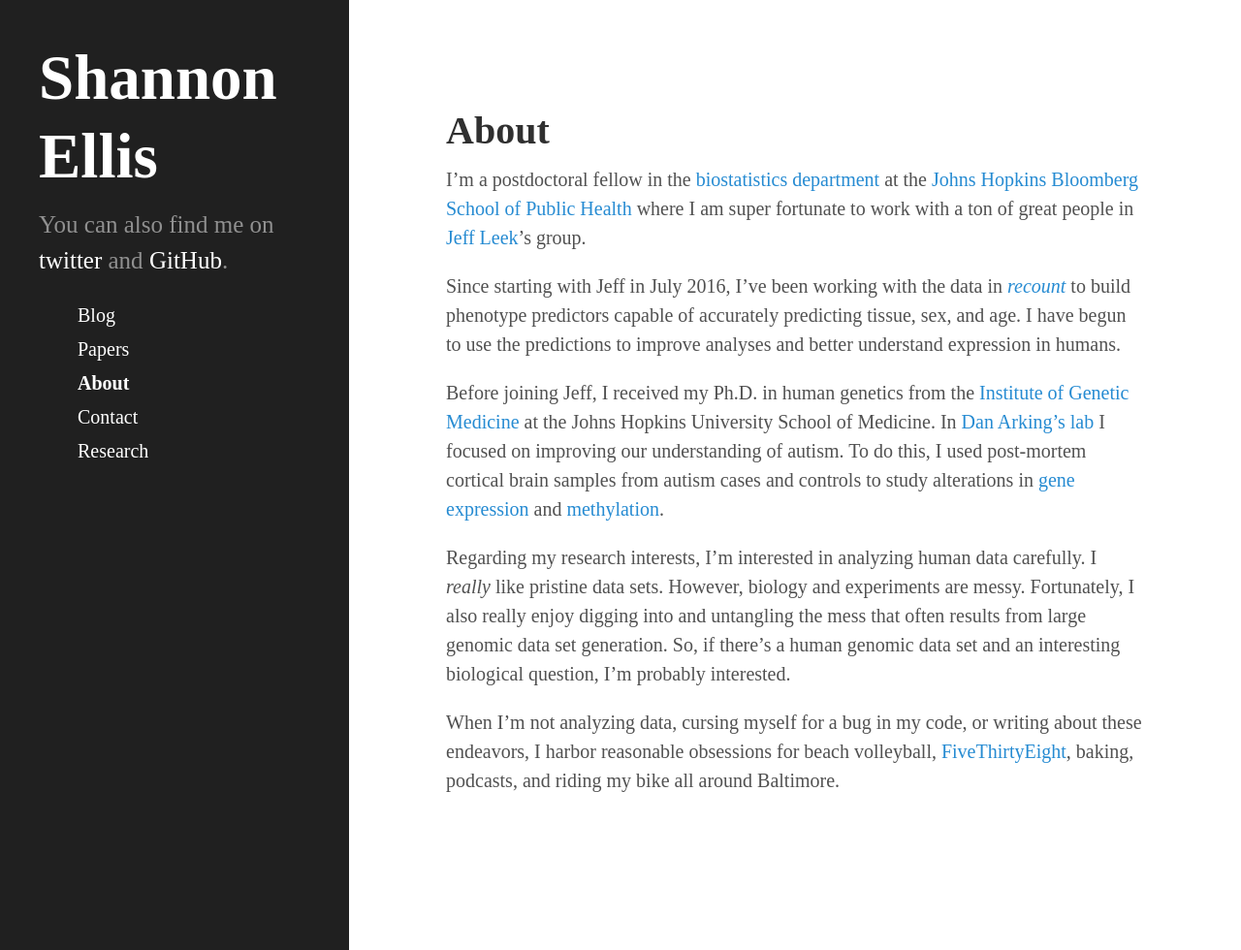
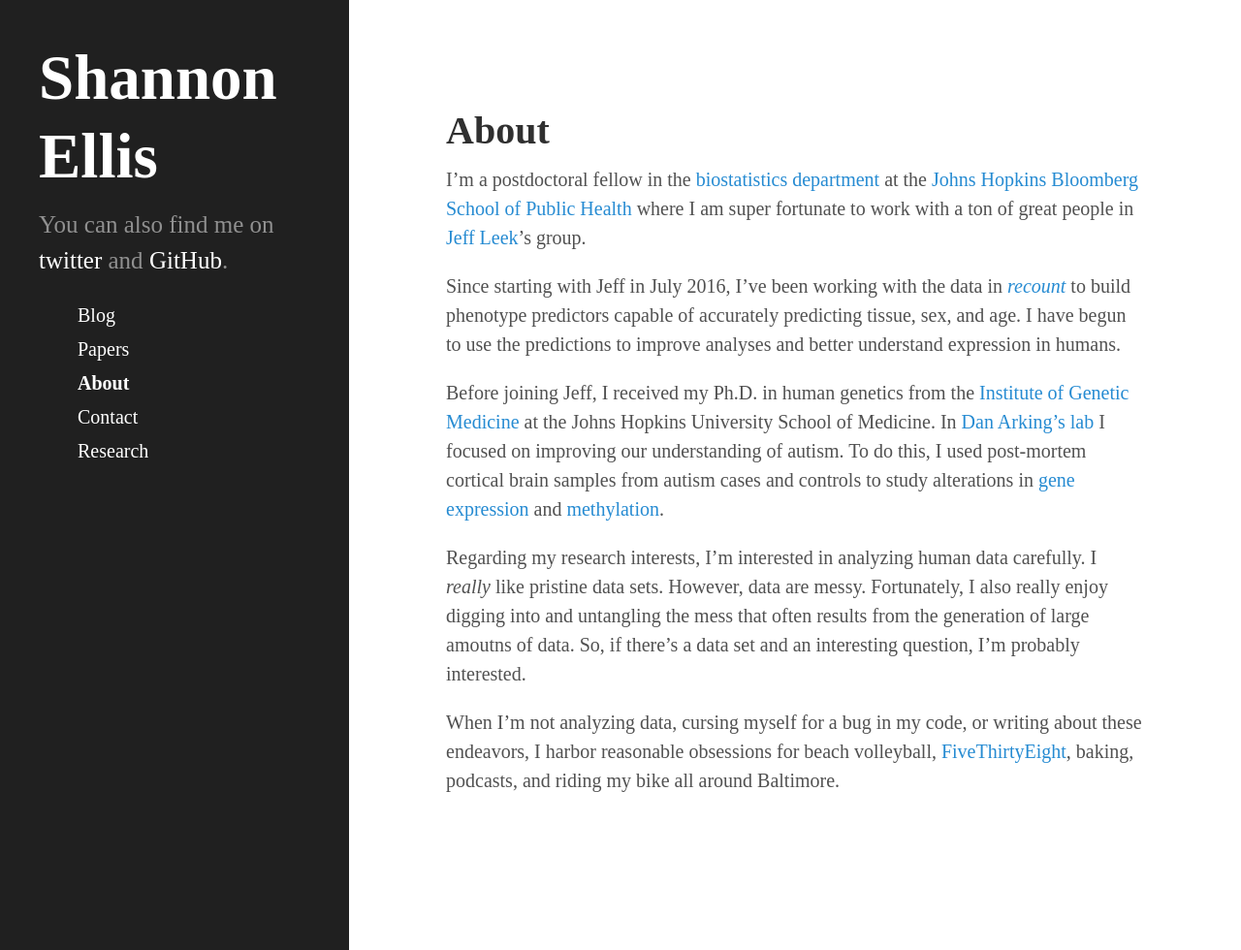
Before and after one commit to ShanEllis/ShanEllis.github.io, a Jekyll site: the page built from about.md, in a window 1280 px wide and 980 px high. Shown: the whole window at 97% size. Built offline with Jekyll 4.4.1, drawn with Linux system fonts in a browser that asks for light colours.

Commit message:
update about me

```diff
--- a/about.md
+++ b/about.md
@@ -9,6 +9,6 @@ Since starting with Jeff in July 2016, I've been working with the data in *[reco
 
 Before joining Jeff, I received my Ph.D. in human genetics from the [Institute of Genetic Medicine](https://igm.jhmi.edu/) at the Johns Hopkins University School of Medicine.  In [Dan Arking's lab](http://www.arkinglab.org/) I focused on improving our understanding of autism. To do this, I used post-mortem cortical brain samples from autism cases and controls to study alterations in [gene expression](http://www.nature.com/articles/ncomms6748) and [methylation](https://molecularautism.biomedcentral.com/articles/10.1186/s13229-017-0119-y).
 
-Regarding my research interests, I'm interested in analyzing human data carefully. I *really* like pristine data sets. However, biology and experiments are messy. Fortunately, I also really enjoy digging into and untangling the mess that often results from large genomic data set generation. So, if there's a human genomic data set and an interesting biological question, I'm probably interested.
+Regarding my research interests, I'm interested in analyzing human data carefully. I *really* like pristine data sets. However, data are messy. Fortunately, I also really enjoy digging into and untangling the mess that often results from the generation of large amoutns of data. So, if there's a data set and an interesting question, I'm probably interested.
 
 When I'm not analyzing data, cursing myself for a bug in my code, or writing about these endeavors, I harbor reasonable obsessions for beach volleyball, [FiveThirtyEight](http://fivethirtyeight.com/), baking, podcasts, and riding my bike all around Baltimore.
```
